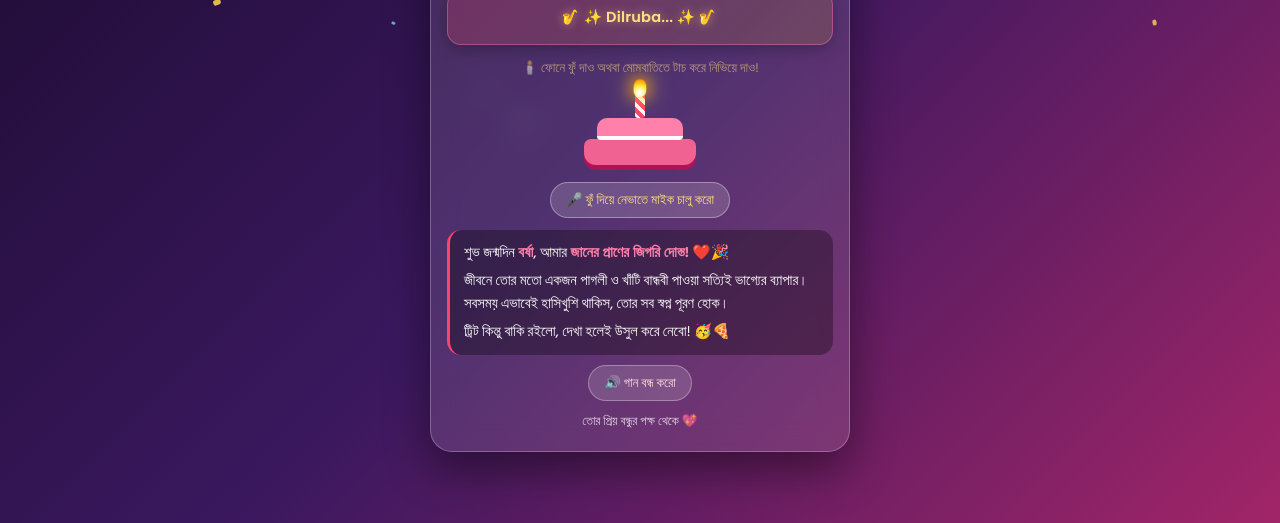
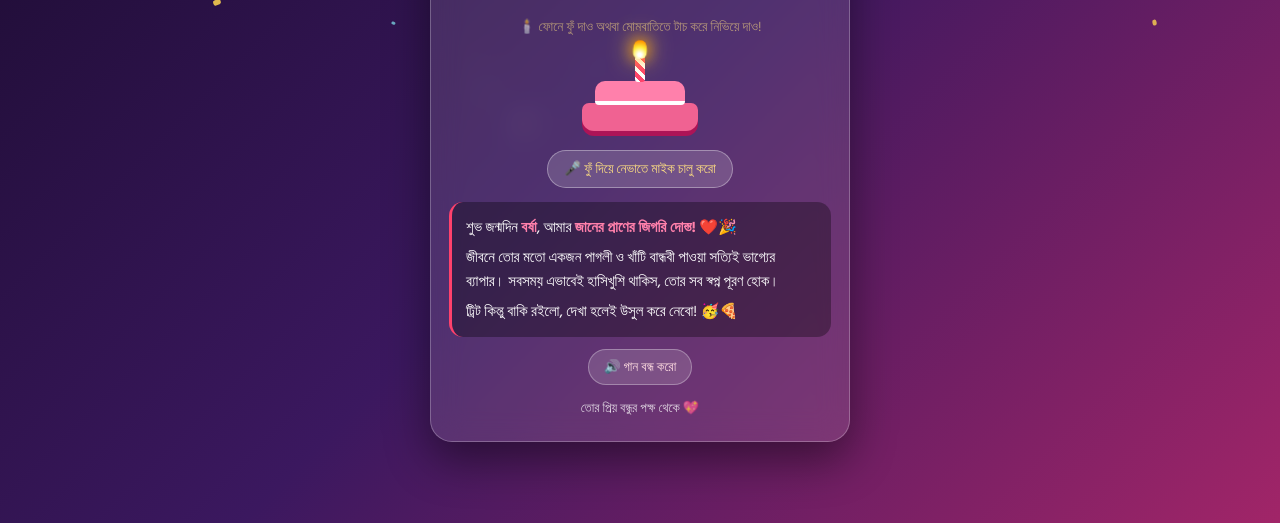
Before and after one commit to moinul-dev/happy-birthday-Borsha, a plain HTML site: page index.html in a window 1280 px wide. Shown: the part 277-800 px from the top of the page. Drawn offline with Linux system fonts and the light colour scheme.

Commit message:
Refactor index.html for birthday celebration
Updated styles and removed unused lyrics section for birthday celebration page.

```diff
--- a/index.html
+++ b/index.html
@@ -5,7 +5,7 @@
     <meta name="viewport" content="width=device-width, initial-scale=1.0, maximum-scale=1.0, user-scalable=no">
     <title>Happy Birthday Borsha! 🎉</title>
     <style>
-        @import url('https://fonts.googleapis.com/css2?family=Hind+Siliguri:wght@400;600;700&family=Pacifico&family=Poppins:ital,wght@0,500;0,600;1,500&display=swap');
+        @import url('https://fonts.googleapis.com/css2?family=Hind+Siliguri:wght@400;600;700&family=Pacifico&display=swap');
 
         * { margin: 0; padding: 0; box-sizing: border-box; -webkit-tap-highlight-color: transparent; }
 
@@ -71,7 +71,7 @@
             -webkit-backdrop-filter: blur(15px);
             border: 1px solid rgba(255, 255, 255, 0.25);
             border-radius: 22px;
-            padding: 20px 16px;
+            padding: 22px 18px;
             max-width: 420px;
             width: 100%;
             text-align: center;
@@ -79,9 +79,9 @@
         }
 
         .photo-frame {
-            width: 98px;
-            height: 98px;
-            margin: 0 auto 8px;
+            width: 105px;
+            height: 105px;
+            margin: 0 auto 10px;
             border-radius: 50%;
             padding: 3.5px;
             background: linear-gradient(45deg, #ff416c, #ffd700, #00e676);
@@ -106,60 +106,27 @@
 
         h1 {
             font-family: 'Pacifico', cursive;
-            font-size: 1.7rem;
+            font-size: 1.75rem;
             background: linear-gradient(to right, #ff9a9e, #fecfef, #ffdde1);
             -webkit-background-clip: text;
             -webkit-text-fill-color: transparent;
-            margin-bottom: 3px;
+            margin-bottom: 4px;
             line-height: 1.25;
         }
 
         .subtitle {
-            font-size: 0.9rem;
+            font-size: 0.92rem;
             color: #f8bbd0;
-            margin-bottom: 10px;
+            margin-bottom: 12px;
             font-weight: 600;
         }
 
-        .lyrics-box {
-            margin: 8px auto 12px;
-            padding: 10px 14px;
-            min-height: 54px;
-            background: linear-gradient(135deg, rgba(255, 65, 108, 0.22), rgba(255, 215, 0, 0.12));
-            border: 1px solid rgba(255, 128, 171, 0.4);
-            border-radius: 14px;
-            display: flex;
-            flex-direction: column;
-            justify-content: center;
-            align-items: center;
-            box-shadow: 0 4px 15px rgba(0, 0, 0, 0.25);
-        }
-
-        .lyric-line {
-            font-family: 'Poppins', sans-serif;
-            font-size: 0.91rem;
-            font-weight: 600;
-            color: #ffe082;
-            text-shadow: 0 0 10px rgba(255, 224, 130, 0.5);
-            letter-spacing: 0.2px;
-            line-height: 1.35;
-        }
-
-        .lyric-line.pop {
-            animation: lyricPop 0.28s ease forwards;
-        }
-
-        @keyframes lyricPop {
-            0% { opacity: 0.3; transform: translateY(5px) scale(0.98); }
-            100% { opacity: 1; transform: translateY(0) scale(1); }
-        }
-
-        .cake-section { margin: 6px auto 12px; cursor: pointer; user-select: none; }
+        .cake-section { margin: 8px auto 14px; cursor: pointer; user-select: none; }
 
         .cake-hint {
-            font-size: 0.83rem;
+            font-size: 0.85rem;
             color: #ffe082;
-            margin-bottom: 5px;
+            margin-bottom: 6px;
             animation: pulseText 1.5s infinite;
         }
 
@@ -168,13 +135,13 @@
             50% { opacity: 0.55; }
         }
 
-        .cake-container { position: relative; width: 120px; height: 86px; margin: 0 auto; }
+        .cake-container { position: relative; width: 125px; height: 92px; margin: 0 auto; }
 
         .candle {
             position: absolute;
-            top: 10px; left: 50%;
+            top: 12px; left: 50%;
             transform: translateX(-50%);
-            width: 10px; height: 24px;
+            width: 10px; height: 26px;
             background: repeating-linear-gradient(45deg, #fff, #fff 4px, #ff416c 4px, #ff416c 8px);
             border-radius: 3px;
             z-index: 3;
@@ -182,9 +149,9 @@
 
         .flame {
             position: absolute;
-            top: -15px; left: 50%;
+            top: -16px; left: 50%;
             transform: translateX(-50%);
-            width: 12px; height: 17px;
+            width: 13px; height: 18px;
             background: radial-gradient(circle at 50% 80%, #fff 10%, #ffeb3b 45%, #ff9800 80%, transparent 100%);
             border-radius: 50% 50% 35% 35%;
             box-shadow: 0 0 14px #ff9800, 0 0 22px #ffeb3b;
@@ -196,9 +163,9 @@
 
         .smoke {
             position: absolute;
-            top: -18px; left: 50%;
+            top: -20px; left: 50%;
             transform: translateX(-50%);
-            font-size: 15px;
+            font-size: 16px;
             opacity: 0;
             pointer-events: none;
         }
@@ -207,7 +174,7 @@
 
         @keyframes smokeRise {
             0% { opacity: 0.9; transform: translate(-50%, 0) scale(0.8); }
-            100% { opacity: 0; transform: translate(-50%, -24px) scale(1.4); }
+            100% { opacity: 0; transform: translate(-50%, -26px) scale(1.4); }
         }
 
         @keyframes flicker {
@@ -217,9 +184,9 @@
 
         .cake-top {
             position: absolute;
-            top: 34px; left: 50%;
+            top: 37px; left: 50%;
             transform: translateX(-50%);
-            width: 86px; height: 22px;
+            width: 90px; height: 24px;
             background: #ff80ab;
             border-radius: 10px 10px 4px 4px;
             border-bottom: 4px solid #fff;
@@ -228,16 +195,16 @@
 
         .cake-bottom {
             position: absolute;
-            top: 55px; left: 50%;
+            top: 59px; left: 50%;
             transform: translateX(-50%);
-            width: 112px; height: 26px;
+            width: 116px; height: 28px;
             background: #f06292;
             border-radius: 7px 7px 12px 12px;
             box-shadow: 0 5px 0 #ad1457;
             z-index: 1;
         }
 
-        .btn-group { display: flex; flex-direction: column; gap: 7px; align-items: center; }
+        .btn-group { display: flex; flex-direction: column; gap: 8px; align-items: center; }
 
         .btn {
             background: linear-gradient(45deg, #ff416c, #ff4b2b);
@@ -259,29 +226,29 @@
             background: rgba(255, 255, 255, 0.16);
             border: 1px solid rgba(255, 255, 255, 0.35);
             color: #ffe082;
-            padding: 6px 15px;
+            padding: 7px 16px;
             border-radius: 50px;
-            font-size: 0.83rem;
+            font-size: 0.85rem;
             cursor: pointer;
             font-family: 'Hind Siliguri', sans-serif;
         }
 
         .music-toggle {
             display: inline-block;
-            margin: 10px auto 0;
+            margin: 12px auto 0;
             background: rgba(255, 255, 255, 0.15);
             border: 1px solid rgba(255, 255, 255, 0.3);
             color: #ffdde1;
             padding: 6px 15px;
             border-radius: 50px;
-            font-size: 0.83rem;
+            font-size: 0.84rem;
             cursor: pointer;
             font-family: 'Hind Siliguri', sans-serif;
         }
 
         .message-box {
-            margin-top: 12px;
-            padding: 12px 14px;
+            margin-top: 14px;
+            padding: 14px;
             background: rgba(0, 0, 0, 0.32);
             border-radius: 14px;
             border-left: 3.5px solid #ff416c;
@@ -294,10 +261,10 @@
             to { opacity: 1; transform: translateY(0); }
         }
 
-        .message-box p { font-size: 0.92rem; line-height: 1.52; color: #fff; margin-bottom: 6px; }
+        .message-box p { font-size: 0.94rem; line-height: 1.55; color: #fff; margin-bottom: 7px; }
         .message-box p:last-child { margin-bottom: 0; }
         .highlight { color: #ff80ab; font-weight: 700; }
-        .footer-tag { margin-top: 10px; font-size: 0.8rem; color: rgba(255, 255, 255, 0.78); }
+        .footer-tag { margin-top: 12px; font-size: 0.82rem; color: rgba(255, 255, 255, 0.78); }
     </style>
 </head>
 <body>
@@ -320,10 +287,6 @@
 
         <h1>Happy Birthday Borsha!</h1>
         <p class="subtitle">My Dear Dosttt • Many Many Happy Returns of the Day ✨</p>
-
-        <div class="lyrics-box">
-            <div class="lyric-line" id="lyricDisplay">🎷 ✨ Dilruba... ✨ 🎷</div>
-        </div>
 
         <div class="cake-section" onclick="blowCandle()">
             <p class="cake-hint" id="cakeHint">🕯️ ফোনে ফুঁ দাও অথবা মোমবাতিতে টাচ করে নিভিয়ে দাও!</p>
@@ -365,67 +328,11 @@
 
         const bgMusic = document.getElementById('bgMusic');
         const musicBtn = document.getElementById('musicBtn');
-        const lyricDisplay = document.getElementById('lyricDisplay');
         let candleBlown = false;
         let isMusicStarted = false;
-        let currentLyricText = '';
 
-        const START_TIME = 26.0;
-        const END_TIME = 118.5;
-
-        // Dilruba.mp3 এর আসল ভোকাল এন্ট্রির সাথে ১.২ সেকেন্ড অ্যাডজাস্ট করা একদম নিখুঁত টাইমিং
-        const syncedLyrics = [
-            { time: 26.0, text: "🎷 ✨ Dilruba... ✨ 🎷" },
-            { time: 31.2, text: "🎵 Qabil-e-Taareef Tu..." },
-            { time: 34.6, text: "✨ Apsara Jaisi Hoobahu..." },
-            { time: 38.0, text: "👀 Dikhe Nigaahon Ko Tu Khoob-Khu..." },
-            { time: 41.4, text: "💫 Tera Asar Har Dam Roobaroo..." },
-            { time: 44.8, text: "❤️ Mehbooba, Main Deewana..." },
-            { time: 46.5, text: "🎶 I just wanna tell you Jaana..." },
-            { time: 48.2, text: "🌧️ Teri Adaon Ke Katre Shabnami..." },
-            { time: 51.6, text: "💖 Dilruba, Dilnasheen, Ba-Khuda Tu Haseen..." },
-            { time: 55.0, text: "👑 Tere Jaisi Hoor Na Koi..." },
-            { time: 58.5, text: "🌹 Tum Mile, Gul Khile..." },
-            { time: 60.2, text: "✨ Jo Tum Mile Gulzaar Zindagi Yeh Ho Gayi..." },
-            { time: 64.2, text: "🎶 Dilruba, Dilnasheen... 🎶" },
-            { time: 72.0, text: "🎷 ✨ Saxophone & Music Vibe ✨ 🎷" },
-            { time: 84.5, text: "💭 Main Bhoolne Laga Hoon Kaam-Kaaj Sab..." },
-            { time: 87.9, text: "🔒 Kyunki Tune Yeh Dil Ko Qaid Kar Liya..." },
-            { time: 91.3, text: "💓 Khhalbali Machi, Aqal Na Bachi..." },
-            { time: 94.7, text: "🌟 Dakhal Tune Zindagi Mein Is Qadar Diya..." },
-            { time: 98.1, text: "🔥 Bana Main Majnu, Mastana, Aashiq Purana..." },
-            { time: 101.5, text: "💖 Sun Le Dil-Fenk Hoon Nahin..." },
-            { time: 104.8, text: "❤️ Mehbooba, Main Deewana, Tell You Jaana..." },
-            { time: 108.2, text: "🌧️ Teri Adaon Ke Katre Shabnami..." },
-            { time: 111.5, text: "💖 Dilruba, Dilnasheen, Ba-Khuda Tu Haseen..." },
-            { time: 115.0, text: "👑 Tere Jaisi Hoor Na Koi..." }
-        ];
-
-        function updateLyricByTime(currentTime) {
-            let activeLine = syncedLyrics[0].text;
-            for (let i = 0; i < syncedLyrics.length; i++) {
-                if (currentTime >= syncedLyrics[i].time) {
-                    activeLine = syncedLyrics[i].text;
-                } else {
-                    break;
-                }
-            }
-            if (activeLine !== currentLyricText) {
-                currentLyricText = activeLine;
-                lyricDisplay.innerText = activeLine;
-                lyricDisplay.classList.remove('pop');
-                void lyricDisplay.offsetWidth;
-                lyricDisplay.classList.add('pop');
-            }
-        }
-
-        function syncLoop() {
-            if (!bgMusic.paused) {
-                updateLyricByTime(bgMusic.currentTime);
-            }
-            requestAnimationFrame(syncLoop);
-        }
-        requestAnimationFrame(syncLoop);
+        const START_TIME = 26;
+        const END_TIME = 115;
 
         function forcePlayFromStart() {
             bgMusic.muted = false;
@@ -433,7 +340,6 @@
 
             const startPlay = () => {
                 bgMusic.currentTime = START_TIME;
-                updateLyricByTime(START_TIME);
                 bgMusic.play().then(() => {
                     isMusicStarted = true;
                     musicBtn.innerText = '🔊 গান বন্ধ করো';
@@ -477,8 +383,6 @@
                 bgMusic.pause();
                 bgMusic.currentTime = START_TIME;
                 musicBtn.innerText = '🔁 আবার বাজাও';
-                lyricDisplay.innerText = '🎂 Happy Birthday Dosttt! 💖';
-                currentLyricText = '';
             }
         });
 
```
